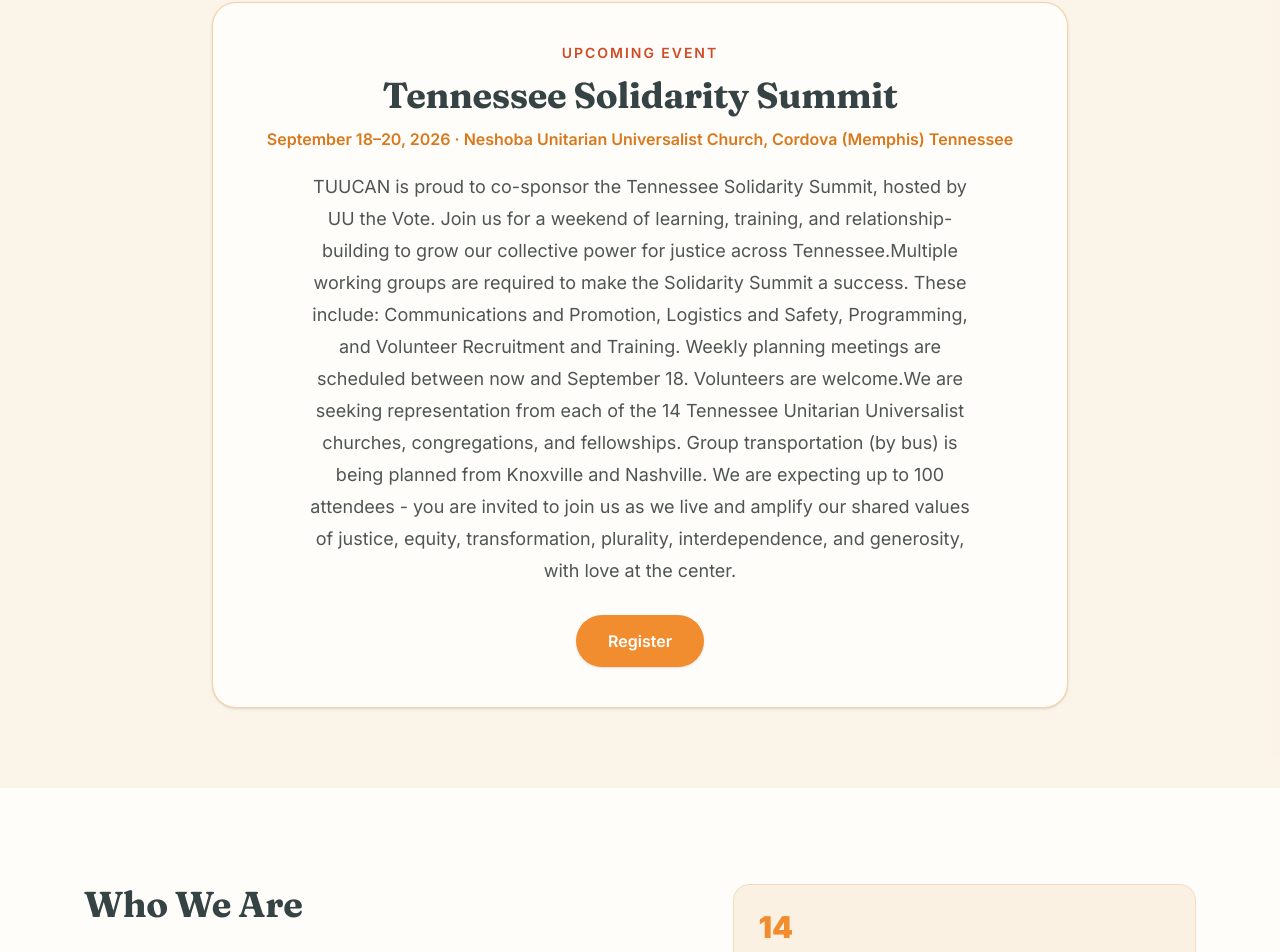
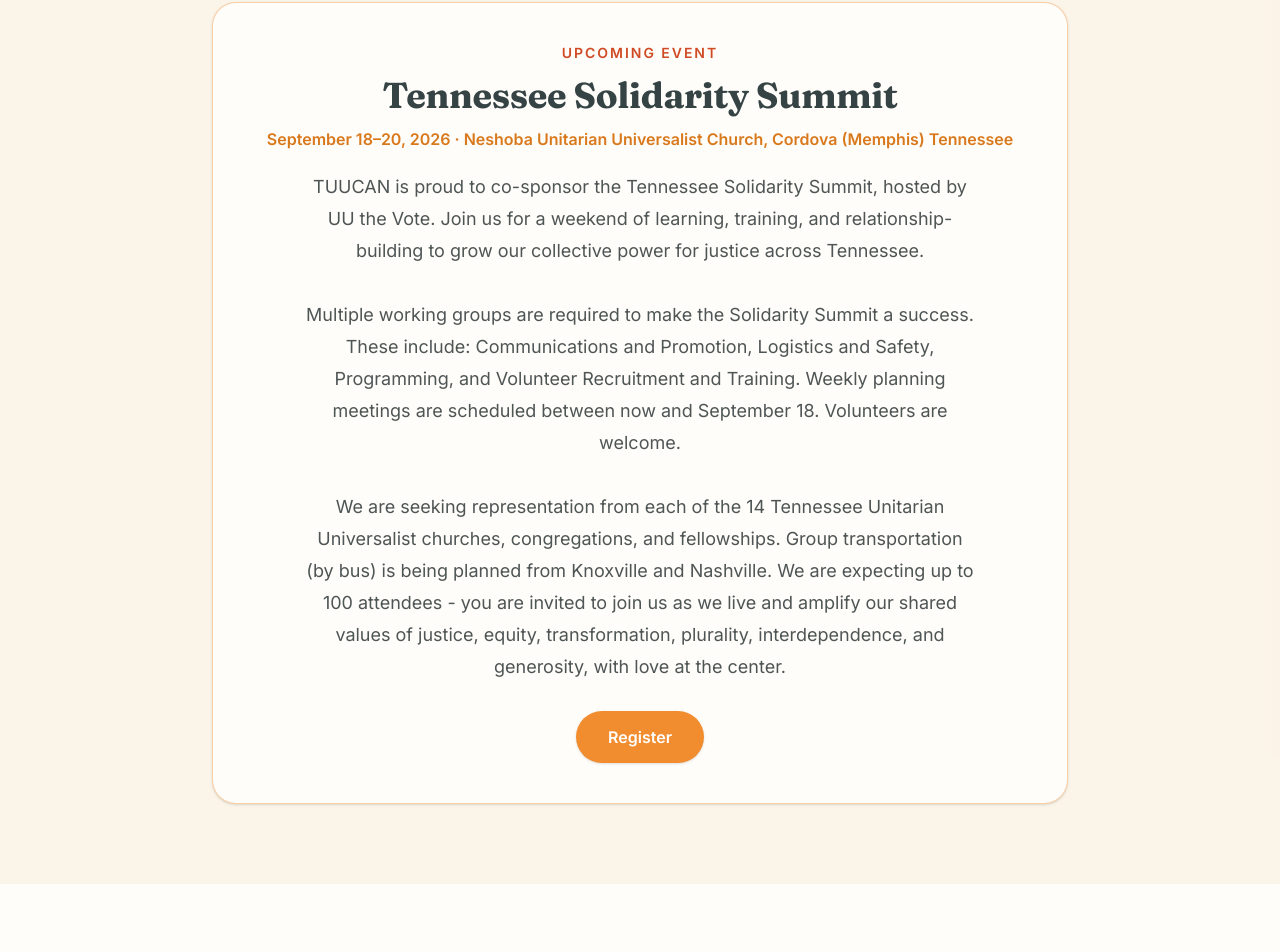
Before and after one commit to tuucan-tn/tuucan-site, a Next.js app: page / in a window 1280 px wide. Shown: the part 1021-1973 px from the top of the page. Built offline with nearby package versions, Linux system fonts and the light colour scheme.

Commit message:
Render event description as multiple paragraphs

```diff
--- a/app/page.tsx
+++ b/app/page.tsx
@@ -76,8 +76,8 @@
               <p className="mt-3 text-base font-semibold text-orange-dark">
                 {event.date} · {event.location}
               </p>
-              <p className="mx-auto mt-5 max-w-2xl text-lg leading-8 text-ink/80">
-                {event.body}
+              <p className="mx-auto mt-5 max-w-2xl text-lg leading-8 text-ink/80 whitespace-pre-line">
+                {event.body.join("\n\n")}
               </p>
               <div className="mt-7">
                 <a
```
